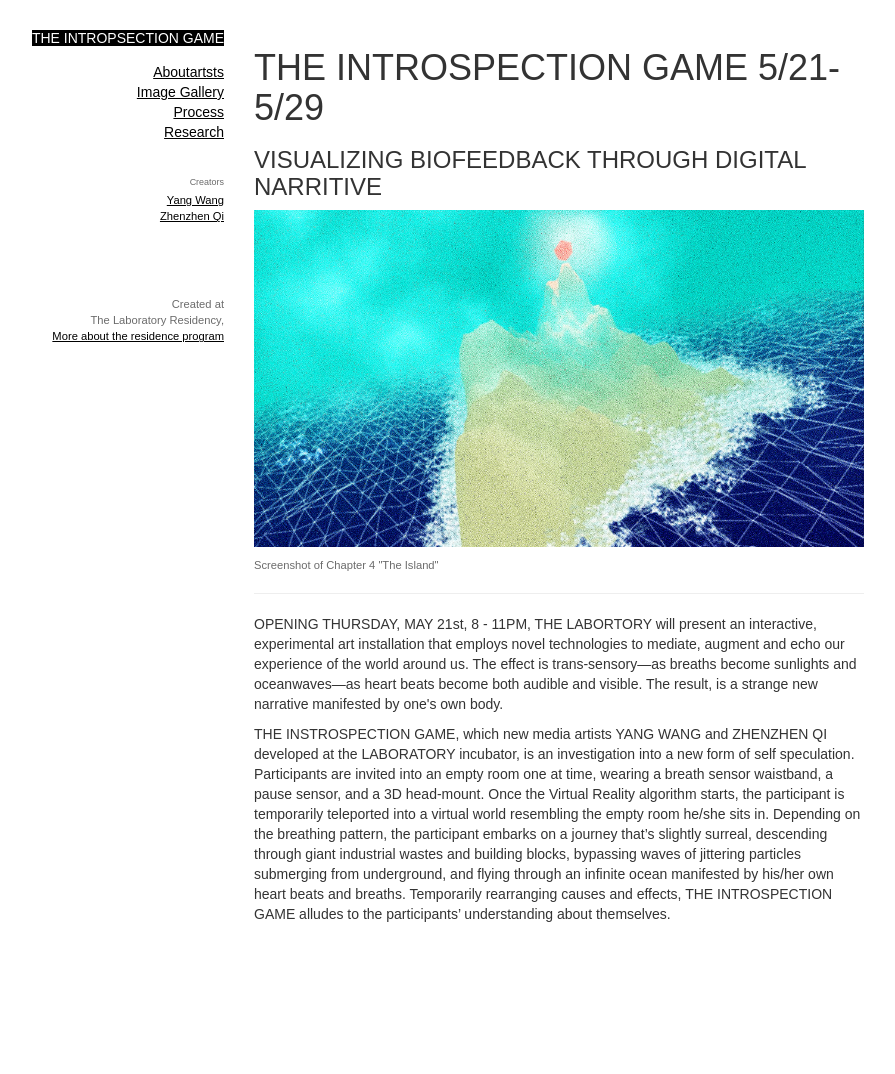
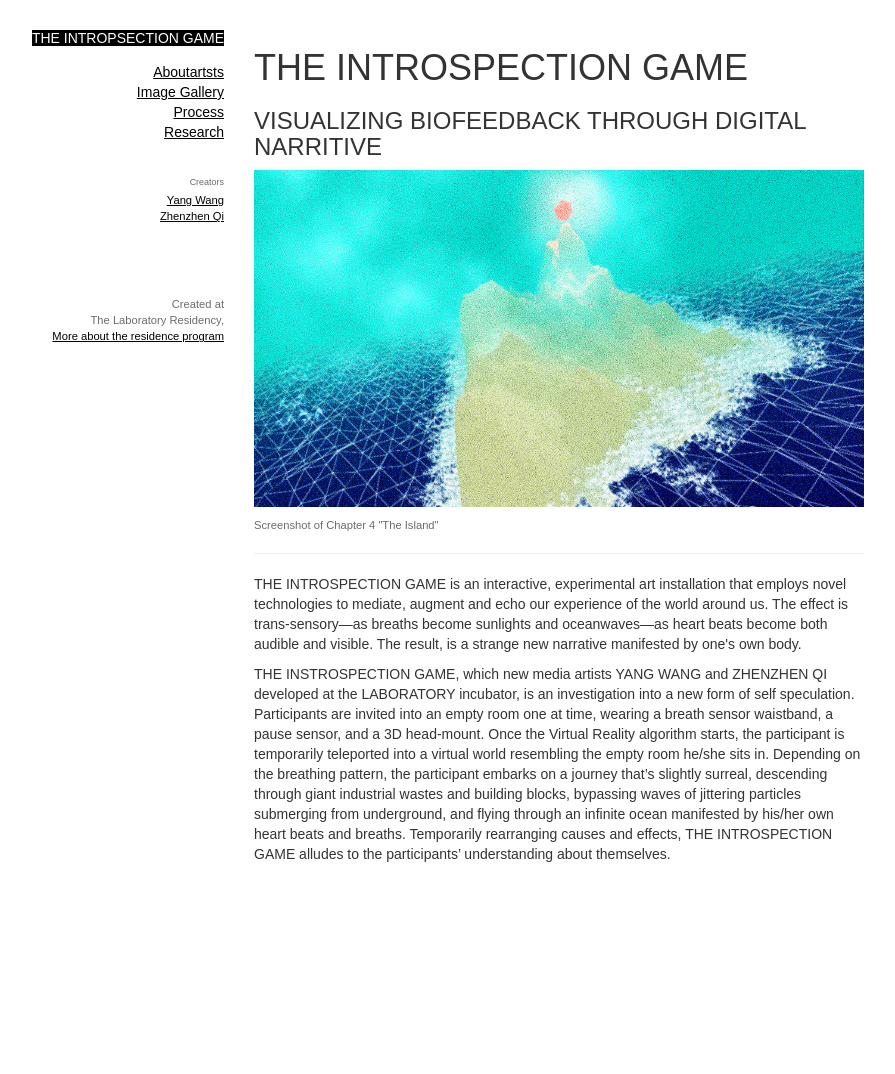
Before and after one commit to ZZYW/TheIntrospectionGame, a Jekyll site: the page built from index.html, in a window 1280 px wide. Shown: the whole page, without its empty margins (81-976 px from the left). Built offline with Jekyll 4.4.1, drawn with Linux system fonts in a browser that asks for light colours; nearby versions of some CDN libraries; after the commit the page ends 1014 px from its top, so only the background shows below that.

Commit message:
home page

```diff
--- a/index.html
+++ b/index.html
@@ -2,12 +2,12 @@
 layout: default
 ---
 
-<h1>THE INTROSPECTION GAME 5/21-5/29</h1>
+<h1>THE INTROSPECTION GAME</h1>
 <h3>VISUALIZING BIOFEEDBACK THROUGH DIGITAL NARRITIVE</h3>
 <img class="img-responsive" id="main-image" src="{{ "/img/17950223779_220337abf8_b.jpg" | prepend: site.baseurl }}">
 <div class="caption-text">Screenshot of Chapter 4 "The Island"</div>
 <hr>
 
-<p>OPENING THURSDAY, MAY 21st, 8 - 11PM, THE LABORTORY will present an interactive, experimental art installation that employs novel technologies to mediate, augment and echo our experience of the world around us. The effect is trans-sensory—as breaths become sunlights and oceanwaves—as heart beats become both audible and visible. The result, is a strange new narrative manifested by one's own body.</p>
+<p>THE INTROSPECTION GAME is an interactive, experimental art installation that employs novel technologies to mediate, augment and echo our experience of the world around us. The effect is trans-sensory—as breaths become sunlights and oceanwaves—as heart beats become both audible and visible. The result, is a strange new narrative manifested by one's own body.</p>
 
 <p>THE INSTROSPECTION GAME, which new media artists YANG WANG and ZHENZHEN QI developed at the LABORATORY incubator, is an investigation into a new form of self speculation. Participants are invited into an empty room one at time, wearing a breath sensor waistband, a pause sensor, and a 3D head-mount. Once the Virtual Reality algorithm starts, the participant is temporarily teleported into a virtual world resembling the empty room he/she sits in. Depending on the breathing pattern, the participant embarks on a journey that’s slightly surreal, descending through giant industrial wastes and building blocks, bypassing waves of jittering particles submerging from underground, and flying through an infinite ocean manifested by his/her own heart beats and breaths. Temporarily rearranging causes and effects, THE INTROSPECTION GAME alludes to the participants’ understanding about themselves.</p>
```
